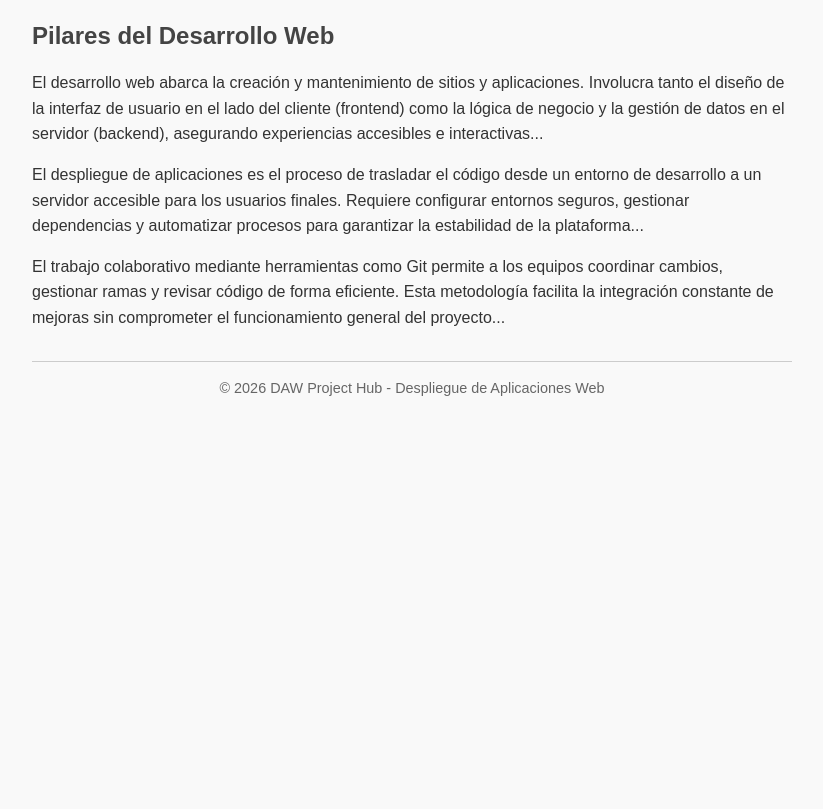
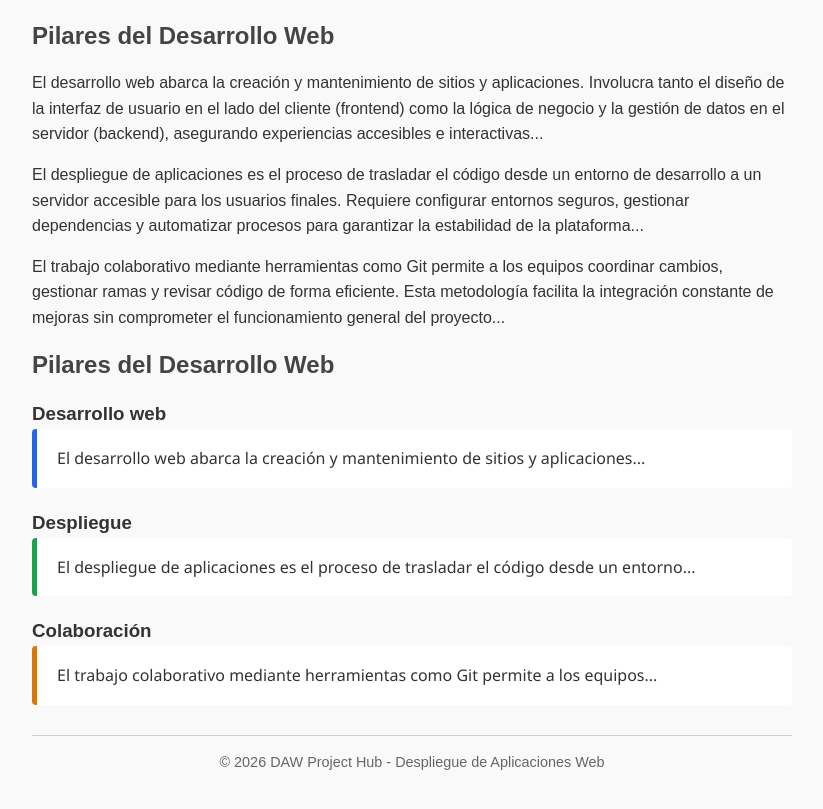
Before and after one commit to zx23student3205-bit/daw-project-hub, a plain HTML site: page index.html in a window 1280 px wide. Shown: the part 167-976 px from the top of the page, without its empty margins (228-1051 px from the left). Before the commit the page ends 800 px from the top, so only its background shows below. Drawn offline with Linux system fonts and the light colour scheme.

Commit message:
content: incorporar subtítulos h3 antes de cada párrafo principal

```diff
--- a/index.html
+++ b/index.html
@@ -20,7 +20,20 @@
 
         <p>El trabajo colaborativo mediante herramientas como Git permite a los equipos coordinar cambios, gestionar ramas y revisar código de forma eficiente. Esta metodología facilita la integración constante de mejoras sin comprometer el funcionamiento general del proyecto...</p>
     </section>
+<main>
+    <section>
+        <h2>Pilares del Desarrollo Web</h2>
 
+        <h3>Desarrollo web</h3>
+        <p class="parrafo parrafo-desarrollo">El desarrollo web abarca la creación y mantenimiento de sitios y aplicaciones...</p>
+
+        <h3>Despliegue</h3>
+        <p class="parrafo parrafo-despliegue">El despliegue de aplicaciones es el proceso de trasladar el código desde un entorno...</p>
+
+        <h3>Colaboración</h3>
+        <p class="parrafo parrafo-colaboracion">El trabajo colaborativo mediante herramientas como Git permite a los equipos...</p>
+    </section>
+</main>
     <footer>
     <p>&copy; 2026 DAW Project Hub - Despliegue de Aplicaciones Web</p>
     </footer>
```
